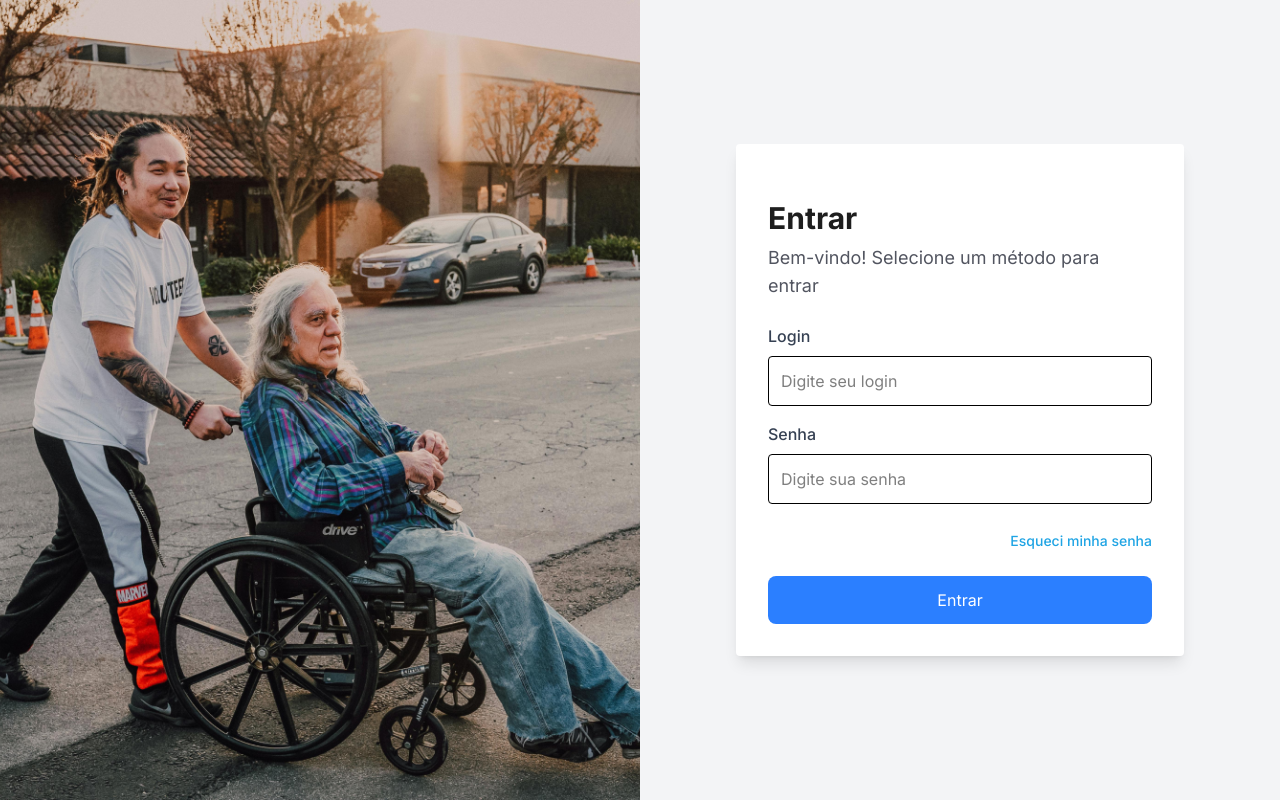
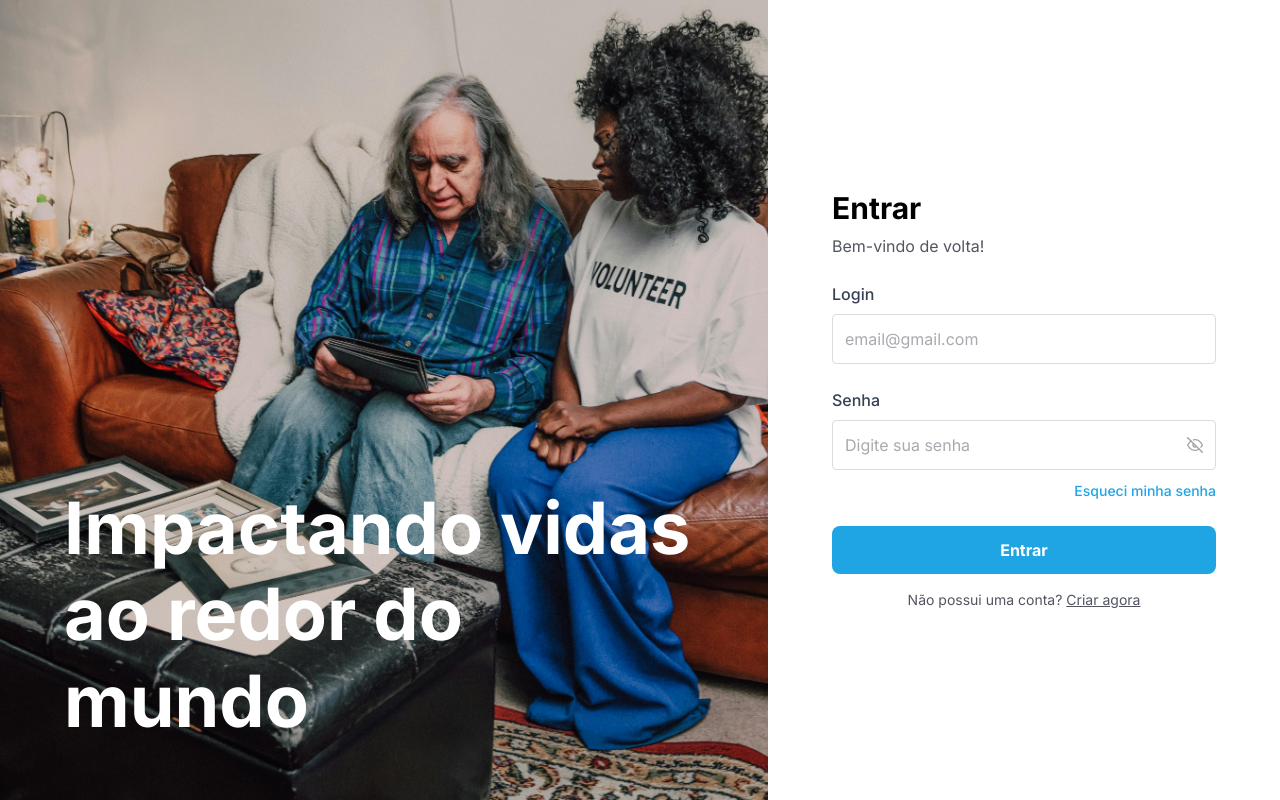
Before and after one commit to enzomurayama/nexus, a React (Vite) app in the folder frontend/: page /login in a window 1280 px wide. Built offline with nearby package versions, Linux system fonts and the light colour scheme.

Commit message:
style: login

```diff
--- a/frontend/package.json
+++ b/frontend/package.json
@@ -17,6 +17,8 @@
     "axios": "^1.8.1",
     "react": "^19.0.0",
     "react-dom": "^19.0.0",
+    "react-icons": "^5.5.0",
+    "react-icons-kit": "^2.0.0",
     "react-router-dom": "^7.2.0",
     "react-toastify": "^11.0.5",
     "swiper": "^11.2.4",
--- a/frontend/src/pages/Login.jsx
+++ b/frontend/src/pages/Login.jsx
@@ -1,9 +1,11 @@
 import React, { useState } from 'react';
+import { FiEye, FiEyeOff } from 'react-icons/fi';
 import axios from 'axios';
 
-const Login = () => {
+export default function Login() {
   const [login, setLogin] = useState('');
-  const [senha, setSenha] = useState('');
+  const [password, setPassword] = useState('');
+  const [showPassword, setShowPassword] = useState(false);
   const [error, setError] = useState('');
 
   const handleSubmit = async (e) => {
@@ -11,7 +13,7 @@ const Login = () => {
     try {
       const response = await axios.post('http://localhost:8000/token', {
         username: login,
-        password: senha,
+        password: password,
       }, {
         headers: { 'Content-Type': 'application/x-www-form-urlencoded' }
       });
@@ -25,55 +27,81 @@ const Login = () => {
 
   return (
     <div className="flex min-h-screen">
-      <div
-        className="w-1/2 bg-cover bg-center md:block hidden"
-        style={{ backgroundImage: "url('/login-bg.png')" }}
-      />
-      <div className="md:w-1/2 w-full flex items-center justify-center bg-gray-100">
-        <div className="w-full max-w-md p-8 bg-white shadow-lg rounded">
-          <h2 className="text-3xl font-bold text-[#1E1E1E] mt-6 mb-2">Entrar</h2>
-          <p className="text-lg text-[#525560] mb-6">Bem-vindo! Selecione um método para entrar</p>
-          {error && <p className="text-red-500 mb-4">{error}</p>}
+      <div className="w-[60%] px-16 py-12 flex-col justify-end bg-[url('/login-bg.png')] bg-cover bg-center hidden lg:flex">
+        <h2 className="2xl:w-[75%] text-7xl/[1.2] text-white font-bold mb-2">
+          Impactando vidas ao redor do mundo
+        </h2>
+      </div>
+
+      <div className="grow px-2 flex items-center justify-center">
+        <div className="w-full max-w-md p-8">
+          <h2 className="text-3xl font-bold mb-2">
+            Entrar
+          </h2>
+
+          <p className="text-md text-textc mb-6">Bem-vindo de volta!</p>
+
           <form onSubmit={handleSubmit}>
-            <div className="mb-4">
+            <div className="mb-6">
               <label htmlFor="login" className="block text-gray-700 font-medium mb-2">Login</label>
               <input
                 type="text"
                 id="login"
                 value={login}
                 onChange={(e) => setLogin(e.target.value)}
-                placeholder="Digite seu login"
-                className="w-full p-3 border rounded focus:outline-none focus:ring focus:ring-blue-300"
+                placeholder="email@gmail.com"
+                className="w-full p-3 text-textc border border-[#dcdcdc] rounded focus:outline-none"
               />
             </div>
-            <div className="mb-6">
+
+            <div className="mb-2">
               <label htmlFor="senha" className="block text-gray-700 font-medium mb-2">Senha</label>
-              <input
-                type="password"
-                id="senha"
-                value={senha}
-                onChange={(e) => setSenha(e.target.value)}
-                placeholder="Digite sua senha"
-                className="w-full p-3 border rounded focus:outline-none focus:ring focus:ring-blue-300"
-              />
+
+              <div className="w-full flex justify-between items-center pr-3 gap-2 text-textc border border-[#dcdcdc] rounded">
+                <input
+                  type={showPassword ? "text" : "password"}
+                  id="senha"
+                  value={password}
+                  onChange={(e) => setPassword(e.target.value)}
+                  placeholder="Digite sua senha"
+                  className="grow p-3 focus:outline-none"
+                />
+
+                <button onClick={() => setShowPassword(!showPassword)}>
+                  {showPassword ? (
+                    <FiEye className="text-neutral-400 transition duration-300 ease-in-out" size={16} />
+                  ) : (
+                    <FiEyeOff className="text-neutral-400 transition duration-300 ease-in-out" size={16} />
+                  )}
+                </button>
+              </div>
             </div>
+
             <div className="text-right mb-6">
-              <a href="#esqueci-minha-senha" className="text-[#1FA4E4] text-sm font-medium hover:underline">
+              <a href="#esqueci-minha-senha" className="text-primary text-sm font-medium hover:underline">
                 Esqueci minha senha
               </a>
             </div>
+
             <button
               type="submit"
-              className="w-full rounded-lg bg-blue-500 text-white py-3 rounded hover:bg-blue-600 transition duration-300"
+              className="w-full rounded-lg bg-primary text-white font-bold py-3 transition duration-300 hover:bg-[#006BB1]"
             >
               Entrar
             </button>
+
+            <div className="flex text-center mt-4 justify-center gap-1">
+              <p className="text-textc text-sm">
+                Não possui uma conta?
+              </p>
+
+              <a href="/register" className="text-textc text-sm underline">
+                Criar agora
+              </a>
+            </div>
           </form>
-          {/* Botão Google e outras partes permanecem iguais */}
         </div>
       </div>
     </div>
   );
 };
-
-export default Login;
```
Also changed, not shown: frontend/public/login-bg.png, 1 other file (tests, documents, lock files or other folders).
